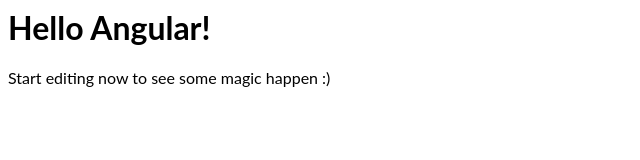
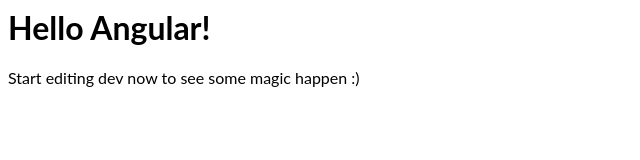
Before and after one commit to ItoJS/itojs, an Angular app: page / in a window 1280 px wide. Shown: the top 160 px of the page, without its empty margins (0-640 px from the left). Built offline with nearby package versions, Linux system fonts and the light colour scheme.

Commit message:
Adding the word dev

```diff
--- a/src/app/app.component.html
+++ b/src/app/app.component.html
@@ -1,4 +1,4 @@
 <hello name="{{ name }}"></hello>
 <p>
-  Start editing now to see some magic happen :)
+  Start editing dev now to see some magic happen :)
 </p>
```
